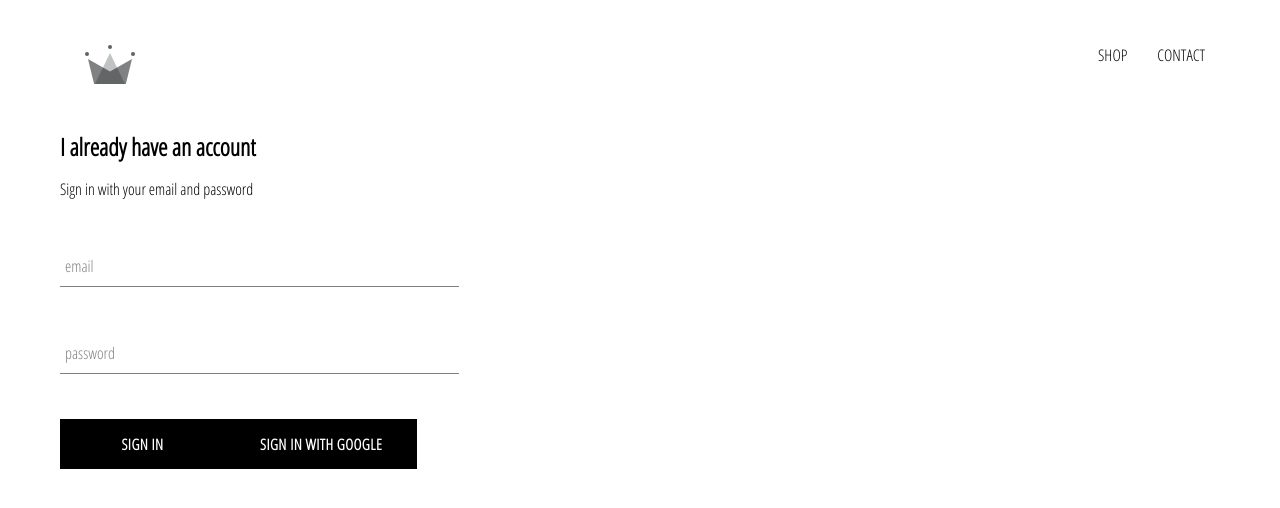
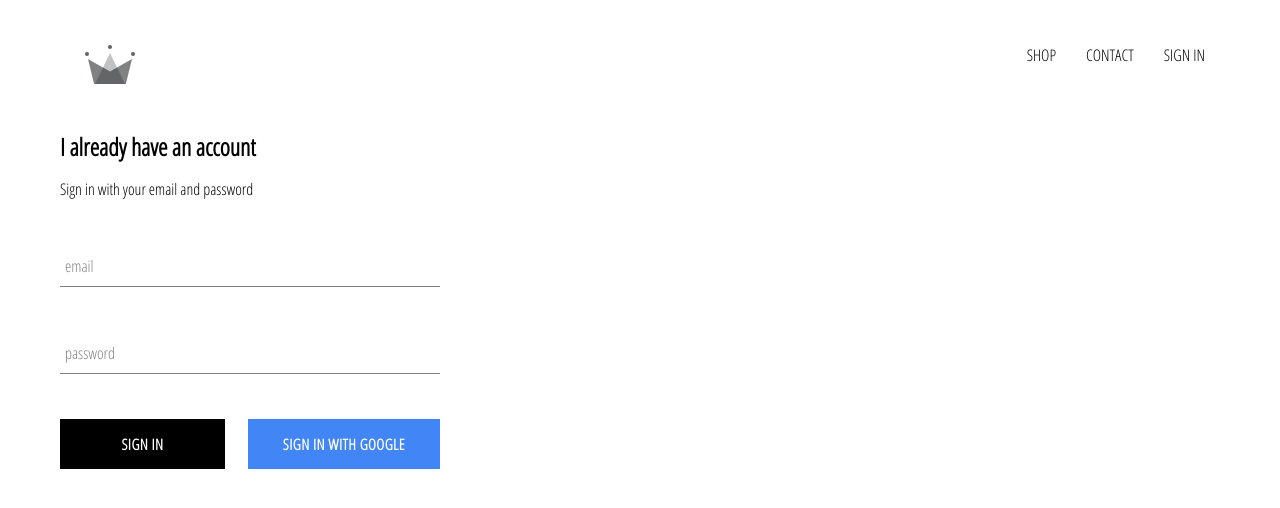
Before and after one commit to sne-syn/ecommerce-react, a React (Create React App) app: page /signin in a window 1280 px wide. Shown: the top 508 px of the page. Built offline with nearby package versions, Linux system fonts and the light colour scheme; no server answers.

Commit message:
new: Add sign in-out

```diff
--- a/src/App.js
+++ b/src/App.js
@@ -21,7 +21,7 @@ class App extends React.Component {
 
   componentDidMount() {
     this.unsubscribeFromAuth = auth.onAuthStateChanged(user => {
-      this.setState({currentUser: user});
+      this.setState({ currentUser: user });
       console.log(user)
     })
   }
@@ -33,7 +33,7 @@ class App extends React.Component {
   render() {
     return (
       <div>
-        <Header />
+        <Header currentUser={this.state.currentUser} />
         <BrowserRouter>
           <Switch>
             <Route exact path='/' component={HomePage} />
--- a/src/components/custom-button/custom-button.component.jsx
+++ b/src/components/custom-button/custom-button.component.jsx
@@ -1,9 +1,9 @@
 import React from 'react';
 import './custom-button.styles.scss'
 
-const Button = ({ children, ...otherProps }) => {
+const Button = ({ children, isGoogleSignIn, ...otherProps }) => {
   return (
-    <button className='button' {...otherProps}>
+    <button className={`${isGoogleSignIn ? 'button--google' : ''} button`} {...otherProps}>
       {children}
     </button>
   );
--- a/src/components/custom-button/custom-button.styles.scss
+++ b/src/components/custom-button/custom-button.styles.scss
@@ -20,4 +20,15 @@
     color: black;
     border: 1px solid black;
   }
+
+  &--google {
+    background-color: #4285f4;
+    color: #fff;
+
+    &:hover {
+      background-color: #357ae8;
+      color: #fff;
+      border: none;
+    }
+  }
 }
--- a/src/components/header/header.component.jsx
+++ b/src/components/header/header.component.jsx
@@ -1,9 +1,10 @@
 import React from 'react';
 import { BrowserRouter, Link } from 'react-router-dom';
+import { ReactComponent as Logo } from '../../assets/crown.svg';
+import { auth } from './../../firebase/firebase.utils';
 import './header.styles.scss';
-import { ReactComponent as Logo } from '../../assets/crown.svg';
 
-const Header = () => {
+const Header = ({ currentUser }) => {
   return (
     <div className='header'>
       <BrowserRouter>
@@ -22,6 +23,16 @@ const Header = () => {
             CONTACT
           </Link>
         </BrowserRouter>
+
+        {
+          currentUser ?
+            <div className='option' onClick={() => auth.signOut()}>SIGN OUT</div>
+            :
+            <BrowserRouter>
+              <Link className='option' to='/signin'>SIGN IN</Link>
+            </BrowserRouter>
+        }
+
       </div>
     </div>
   )
--- a/src/components/header/header.styles.scss
+++ b/src/components/header/header.styles.scss
@@ -20,6 +20,7 @@
 
     .option {
       padding: 10px 15px;
+      cursor: pointer;
     }
   }
 }
--- a/src/components/sign-in/sign-in.component.jsx
+++ b/src/components/sign-in/sign-in.component.jsx
@@ -1,7 +1,7 @@
 import React from 'react';
 import FormInput from './../form-input//form-input.component';
 import Button from './../custom-button/custom-button.component';
-import { signInWithGoogle} from './../../firebase/firebase.utils';
+import { signInWithGoogle } from './../../firebase/firebase.utils';
 
 import './sign-in.styles.scss';
 
@@ -47,8 +47,10 @@ class SignIn extends React.Component {
             handleChange={this.handleChange}
             label='password'
             required />
-          <Button type='submit'>Sign in</Button>
-          <Button onClick={signInWithGoogle}> {' '} Sign in with Google {' '}</Button>
+          <div className='sign-in__buttons'>
+            <Button type='submit'>Sign in</Button>
+            <Button onClick={signInWithGoogle} isGoogleSignIn> {' '} Sign in with Google {' '}</Button>
+          </div>
         </form>
       </div>
     )
--- a/src/components/sign-in/sign-in.styles.scss
+++ b/src/components/sign-in/sign-in.styles.scss
@@ -1,9 +1,14 @@
 .sign-in {
-  width: 30vw;
+  width: 380px;
   display: flex;
   flex-direction: column;
 
   &__title {
     margin: 15px 0;
   }
+
+  &__buttons {
+    display: flex;
+    justify-content: space-between;
+  }
 }
--- a/src/index.css
+++ b/src/index.css
@@ -1,13 +1,16 @@
+*,
+*::before,
+*::after {
+  box-sizing: border-box;
+}
+
 body {
   margin: 0;
-  font-family: -apple-system, BlinkMacSystemFont, 'Segoe UI', 'Roboto', 'Oxygen',
-    'Ubuntu', 'Cantarell', 'Fira Sans', 'Droid Sans', 'Helvetica Neue',
-    sans-serif;
+  font-family: -apple-system, BlinkMacSystemFont, 'Segoe UI', 'Roboto', 'Oxygen', 'Ubuntu', 'Cantarell', 'Fira Sans', 'Droid Sans', 'Helvetica Neue', sans-serif;
   -webkit-font-smoothing: antialiased;
   -moz-osx-font-smoothing: grayscale;
 }
 
 code {
-  font-family: source-code-pro, Menlo, Monaco, Consolas, 'Courier New',
-    monospace;
+  font-family: source-code-pro, Menlo, Monaco, Consolas, 'Courier New', monospace;
 }
```
